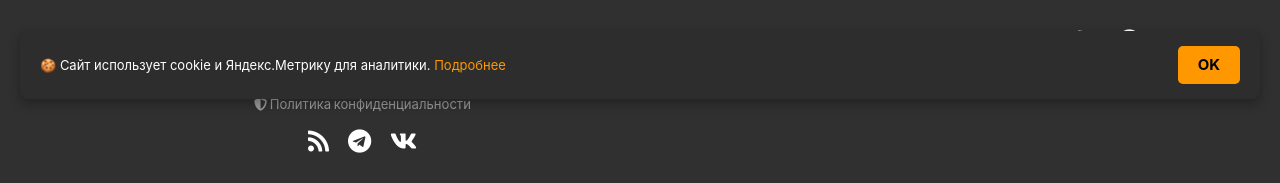
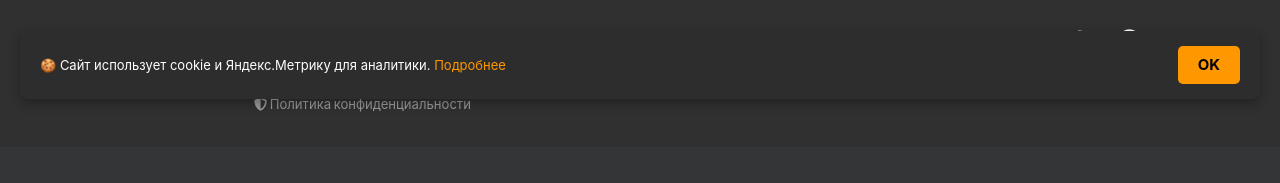
Before and after one commit to AlexeyKutepov/kutepov-audio-tech, a Django app: page /ru/about/ in a window 1280 px wide. Shown: the part 681-864 px from the top of the page. After the commit the page ends 793 px from the top, so only its background shows below. Run offline with Django 3.2, Linux system fonts and the light colour scheme; data comes from the database, SQL or seed files in the repository; parts of the project's set-up code (start-up, migrations or seed data) failed here and were passed over; some libraries are stand-ins or nearby versions.

Commit message:
Соответствие требованиям РКН

```diff
--- a/templates/base.html
+++ b/templates/base.html
@@ -125,11 +125,6 @@
                         <i class="fas fa-shield-alt"></i> {% trans "Политика конфиденциальности" %}
                     </a>
                 </div>
-                <div class="social-links">
-                    <a href="{% url 'rss' %}" class="text-white mx-2" style="font-size: 1.5rem;"><i class="fas fa-rss"></i></a>
-                    <a href="https://t.me/kutepov_audio_tech" class="text-white mx-2" style="font-size: 1.5rem;"><i class="fab fa-telegram"></i></a>
-                    <a href="https://vk.com/kutepov_audio_tech" class="text-white mx-2" style="font-size: 1.5rem;"><i class="fab fa-vk"></i></a>
-                </div>
             </div>
         </div>
     </footer>
```
